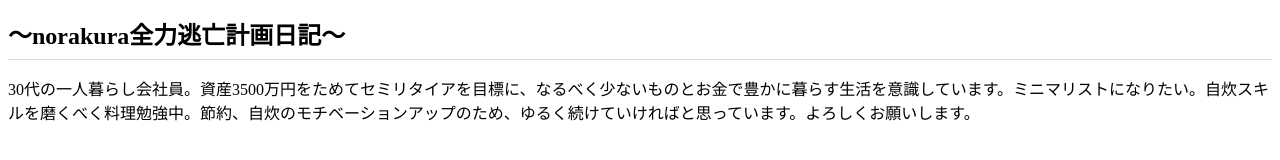
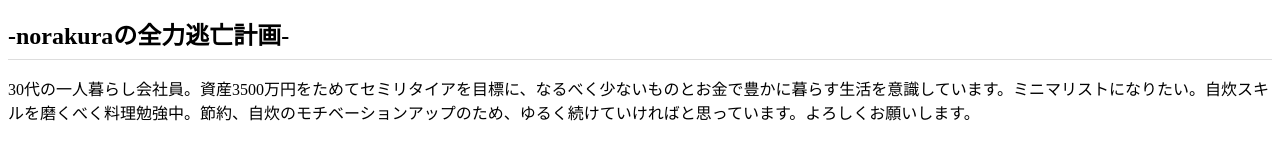
Before and after one commit to norakura03/norakura03.github.io, a plain HTML site: page index.html in a window 1280 px wide. Drawn offline with Linux system fonts and the light colour scheme.

Commit message:
Add files via upload

```diff
--- a/index.html
+++ b/index.html
@@ -8,7 +8,7 @@
   <link rel="stylesheet" href="css/styles.css">
 </head>
 <body>
-  <h1>～norakura全力逃亡計画日記～</h1>
+  <h1>-norakuraの全力逃亡計画-</h1>
   <p>30代の一人暮らし会社員。資産3500万円をためてセミリタイアを目標に、なるべく少ないものとお金で豊かに暮らす生活を意識しています。ミニマリストになりたい。自炊スキルを磨くべく料理勉強中。節約、自炊のモチベーションアップのため、ゆるく続けていければと思っています。よろしくお願いします。</p>
 
 </body>
```
